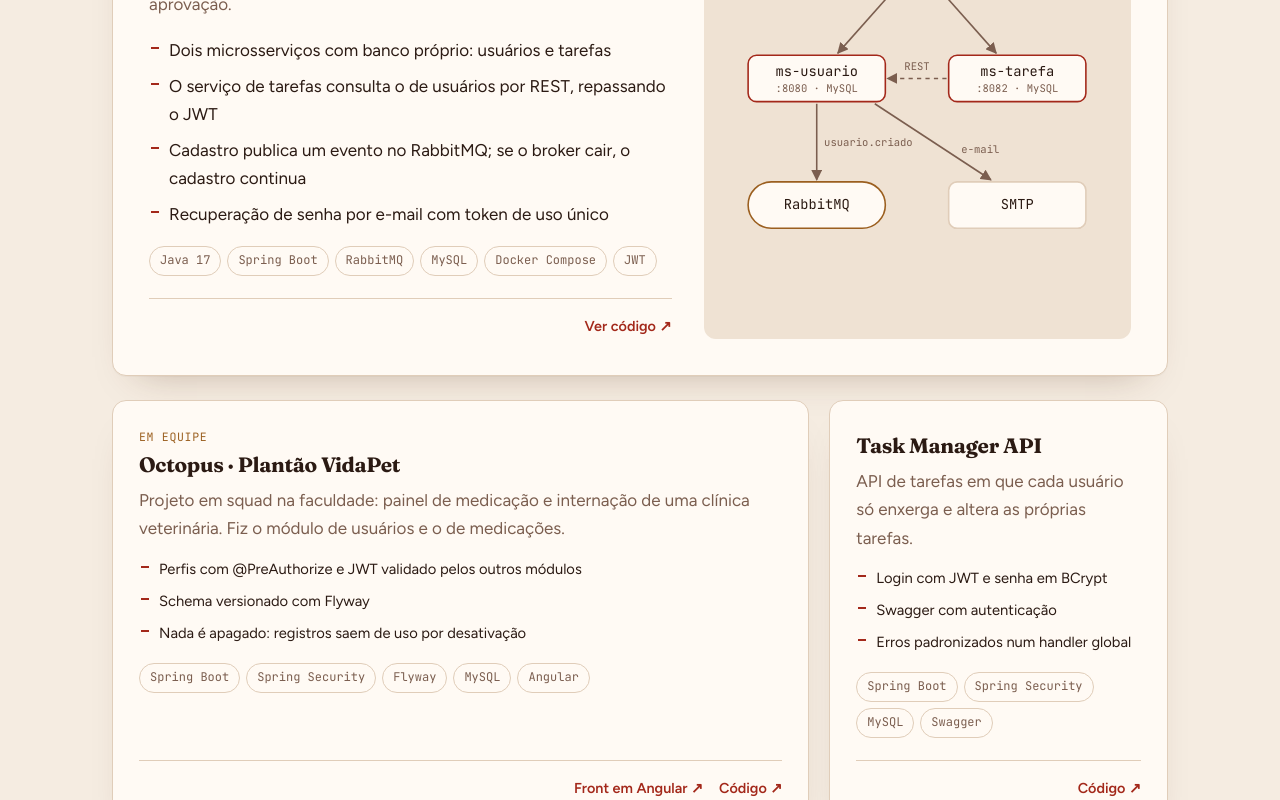
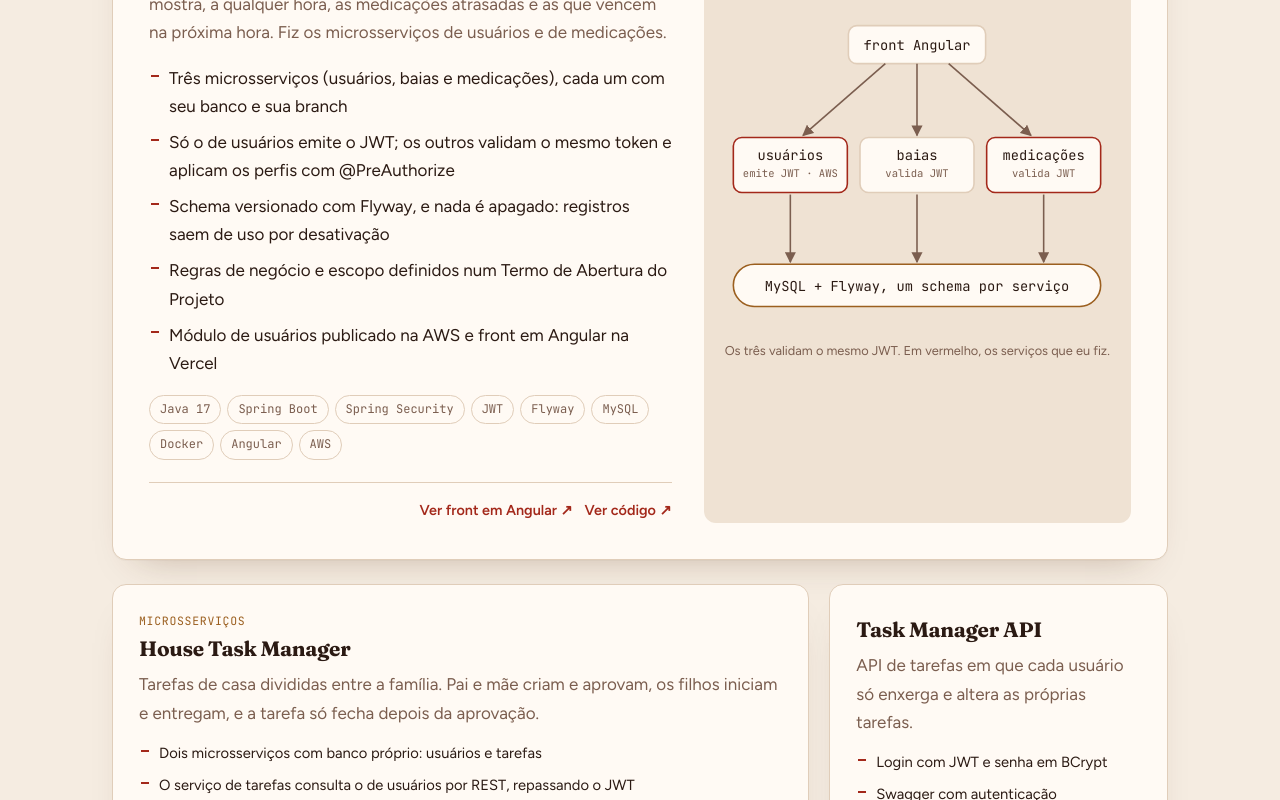
Before and after one commit to Bifaniii/portfolio-web, an Angular app: page / in a window 1280 px wide. Shown: the part 1980-2780 px from the top of the page. Built offline with nearby package versions, Linux system fonts and the light colour scheme.

Commit message:
content: Octopus como projeto em destaque e remove Config-shell
- Octopus no card principal, com diagrama dos três microsserviços da squad
- House Task Manager passa a ser o card largo da grade
- Remove Config-shell de 'Também fiz'

```diff
--- a/src/app/data/portfolio.data.ts
+++ b/src/app/data/portfolio.data.ts
@@ -46,6 +46,24 @@ export const PROFILE = {
 
 export const PROJECTS: Project[] = [
   {
+    slug: 'octopus',
+    name: 'Octopus · Plantão VidaPet',
+    summary:
+      'Sistema de plantão para uma clínica veterinária, feito em squad na faculdade e organizado em cinco sprints. O objetivo é um painel que mostra, a qualquer hora, as medicações atrasadas e as que vencem na próxima hora. Fiz os microsserviços de usuários e de medicações.',
+    highlights: [
+      'Três microsserviços (usuários, baias e medicações), cada um com seu banco e sua branch',
+      'Só o de usuários emite o JWT; os outros validam o mesmo token e aplicam os perfis com @PreAuthorize',
+      'Schema versionado com Flyway, e nada é apagado: registros saem de uso por desativação',
+      'Regras de negócio e escopo definidos num Termo de Abertura do Projeto',
+      'Módulo de usuários publicado na AWS e front em Angular na Vercel',
+    ],
+    stack: ['Java 17', 'Spring Boot', 'Spring Security', 'JWT', 'Flyway', 'MySQL', 'Docker', 'Angular', 'AWS'],
+    repo: 'https://github.com/Bifaniii/Octopus',
+    demo: { label: 'Ver front em Angular', url: 'https://octopus-front-delta.vercel.app' },
+    tag: 'Em equipe',
+    featured: true,
+  },
+  {
     slug: 'house-task-manager',
     name: 'House Task Manager',
     summary:
@@ -54,27 +72,10 @@ export const PROJECTS: Project[] = [
       'Dois microsserviços com banco próprio: usuários e tarefas',
       'O serviço de tarefas consulta o de usuários por REST, repassando o JWT',
       'Cadastro publica um evento no RabbitMQ; se o broker cair, o cadastro continua',
-      'Recuperação de senha por e-mail com token de uso único',
     ],
-    stack: ['Java 17', 'Spring Boot', 'RabbitMQ', 'MySQL', 'Docker Compose', 'JWT'],
+    stack: ['Spring Boot', 'RabbitMQ', 'MySQL', 'Docker Compose', 'JWT'],
     repo: 'https://github.com/Bifaniii/mobile-house-task-manager-java',
     tag: 'Microsserviços',
-    featured: true,
-  },
-  {
-    slug: 'octopus',
-    name: 'Octopus · Plantão VidaPet',
-    summary:
-      'Projeto em squad na faculdade: painel de medicação e internação de uma clínica veterinária. Fiz o módulo de usuários e o de medicações.',
-    highlights: [
-      'Perfis com @PreAuthorize e JWT validado pelos outros módulos',
-      'Schema versionado com Flyway',
-      'Nada é apagado: registros saem de uso por desativação',
-    ],
-    stack: ['Spring Boot', 'Spring Security', 'Flyway', 'MySQL', 'Angular'],
-    repo: 'https://github.com/Bifaniii/Octopus',
-    demo: { label: 'Front em Angular', url: 'https://octopus-front-delta.vercel.app' },
-    tag: 'Em equipe',
   },
   {
     slug: 'task-manager',
@@ -116,11 +117,6 @@ export const SIDE_PROJECTS: (Link & { description: string })[] = [
     url: 'https://flyai-v4.vercel.app/',
     description: 'Chatbot de viagens com IA, feito em grupo na faculdade.',
   },
-  {
-    label: 'Config-shell',
-    url: 'https://github.com/Bifaniii/config-shell',
-    description: 'Meu terminal: zsh, Neovim e GNOME no Linux.',
-  },
 ];
 
 export const STACK: StackGroup[] = [
--- a/src/app/sections/projects/projects.html
+++ b/src/app/sections/projects/projects.html
@@ -23,11 +23,14 @@
             }
           </div>
           <div class="card-footer">
+            @if (p.demo) {
+              <a [href]="p.demo.url" target="_blank" rel="noopener">{{ p.demo.label }} ↗</a>
+            }
             <a [href]="p.repo" target="_blank" rel="noopener">Ver código ↗</a>
           </div>
         </div>
 
-        <figure class="diagram" aria-label="Arquitetura: app mobile chama ms-usuario e ms-tarefa; ms-tarefa consulta ms-usuario por REST; ms-usuario publica evento no RabbitMQ; cada serviço tem seu MySQL; ms-usuario envia e-mail por SMTP">
+        <figure class="diagram" aria-label="Arquitetura do Octopus: o front em Angular chama três microsserviços. O de usuários emite o JWT e está na AWS; baias e medicações validam o mesmo token. Cada serviço tem seu MySQL com Flyway.">
           <svg viewBox="0 0 360 300" role="img">
             <defs>
               <marker id="seta" viewBox="0 0 10 10" refX="9" refY="5" markerWidth="7" markerHeight="7" orient="auto-start-reverse">
@@ -35,32 +38,32 @@
               </marker>
             </defs>
 
-            <rect x="130" y="12" width="100" height="36" rx="8" class="node" />
-            <text x="180" y="35" class="label">app mobile</text>
+            <rect x="115" y="12" width="130" height="36" rx="8" class="node" />
+            <text x="180" y="35" class="label">front Angular</text>
 
-            <rect x="20" y="112" width="130" height="44" rx="8" class="node strong" />
-            <text x="85" y="132" class="label">ms-usuario</text>
-            <text x="85" y="147" class="sub">:8080 · MySQL</text>
+            <rect x="6" y="118" width="108" height="52" rx="8" class="node strong" />
+            <text x="60" y="139" class="label">usuários</text>
+            <text x="60" y="155" class="sub">emite JWT · AWS</text>
 
-            <rect x="210" y="112" width="130" height="44" rx="8" class="node strong" />
-            <text x="275" y="132" class="label">ms-tarefa</text>
-            <text x="275" y="147" class="sub">:8082 · MySQL</text>
+            <rect x="126" y="118" width="108" height="52" rx="8" class="node" />
+            <text x="180" y="139" class="label">baias</text>
+            <text x="180" y="155" class="sub">valida JWT</text>
 
-            <rect x="20" y="232" width="130" height="44" rx="22" class="node warm" />
-            <text x="85" y="258" class="label">RabbitMQ</text>
+            <rect x="246" y="118" width="108" height="52" rx="8" class="node strong" />
+            <text x="300" y="139" class="label">medicações</text>
+            <text x="300" y="155" class="sub">valida JWT</text>
 
-            <rect x="210" y="232" width="130" height="44" rx="8" class="node" />
-            <text x="275" y="258" class="label">SMTP</text>
+            <rect x="6" y="238" width="348" height="40" rx="20" class="node warm" />
+            <text x="180" y="263" class="label">MySQL + Flyway, um schema por serviço</text>
 
-            <path d="M160 48 105 110" class="edge" marker-end="url(#seta)" />
-            <path d="M200 48 255 110" class="edge" marker-end="url(#seta)" />
-            <path d="M208 134H152" class="edge dashed" marker-end="url(#seta)" />
-            <text x="180" y="126" class="edge-label">REST</text>
-            <path d="M85 158v72" class="edge" marker-end="url(#seta)" />
-            <text x="92" y="198" class="edge-label start">usuario.criado</text>
-            <path d="M140 158 250 230" class="edge" marker-end="url(#seta)" />
-            <text x="222" y="205" class="edge-label start">e-mail</text>
+            <path d="M150 48 72 116" class="edge" marker-end="url(#seta)" />
+            <path d="M180 48v68" class="edge" marker-end="url(#seta)" />
+            <path d="M210 48 288 116" class="edge" marker-end="url(#seta)" />
+            <path d="M60 172v64" class="edge" marker-end="url(#seta)" />
+            <path d="M180 172v64" class="edge" marker-end="url(#seta)" />
+            <path d="M300 172v64" class="edge" marker-end="url(#seta)" />
           </svg>
+          <figcaption>Os três validam o mesmo JWT. Em vermelho, os serviços que eu fiz.</figcaption>
         </figure>
       </article>
     }
--- a/src/app/sections/projects/projects.scss
+++ b/src/app/sections/projects/projects.scss
@@ -111,11 +111,18 @@
   padding: 16px;
   display: grid;
   place-items: center;
+  align-content: center;
 
   svg {
     width: 100%;
     max-width: 380px;
     height: auto;
+  }
+
+  figcaption {
+    margin-top: 10px;
+    font-size: 0.8rem;
+    color: var(--muted);
   }
 
   .node {
```
